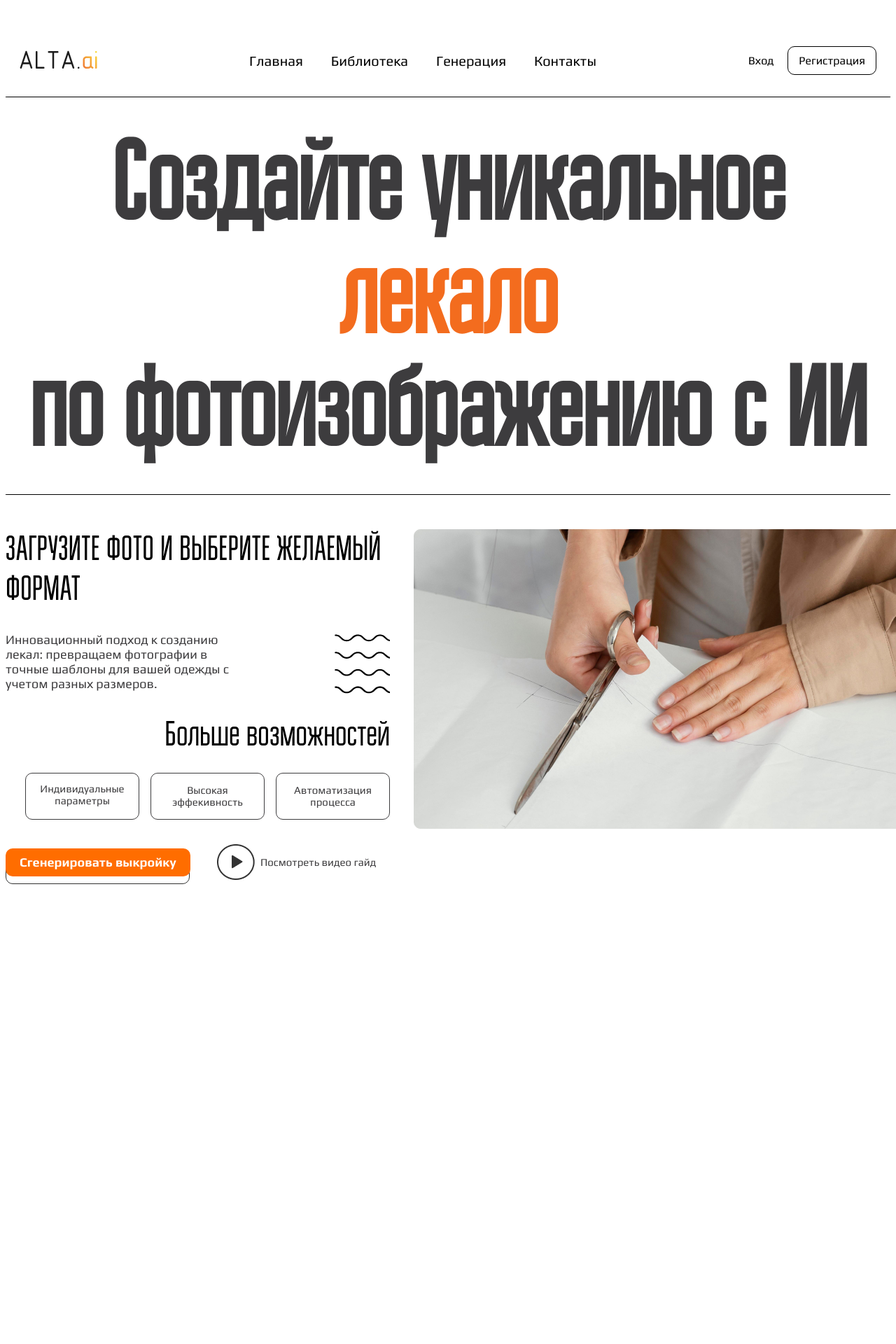
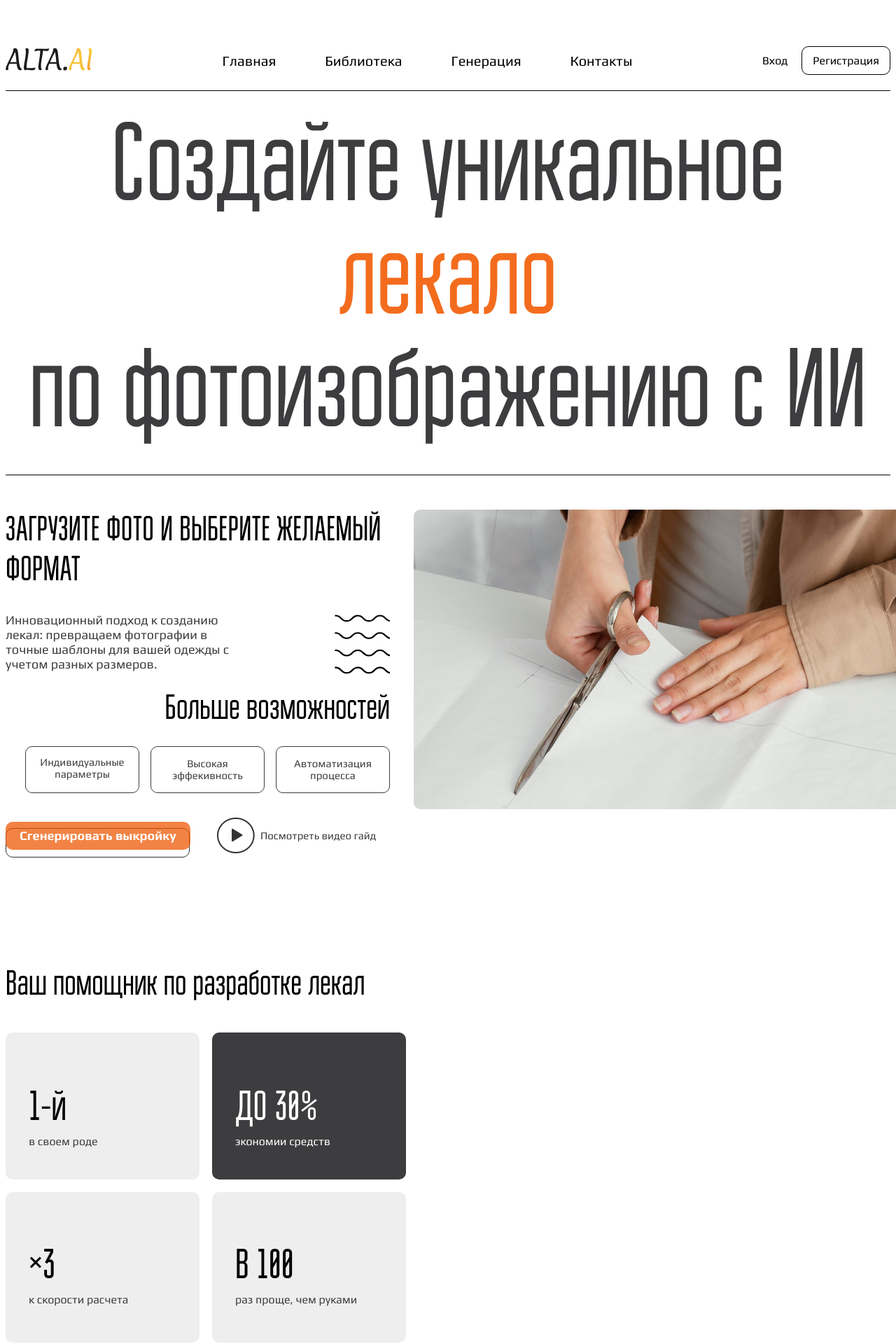
Before and after one commit to Tengreyt/alta-project, a Vue app: page / in a window 1280 px wide. Shown: the top 1920 px of the page at 70% size. Before the commit the page ends 1372 px from the top, so only its background shows below. Built offline with nearby package versions, Linux system fonts and the light colour scheme.

Commit message:
advantages-section

```diff
--- a/src/App.vue
+++ b/src/App.vue
@@ -1,8 +1,9 @@
 <template>
   <div class="main">
-    <AppHeader></AppHeader>
-    <TemplateCreator></TemplateCreator>
-    <ContentSection></ContentSection>
+    <AppHeader />
+    <TemplateCreator />
+    <ContentSection />
+    <AppAdvantages />
   </div>
 </template>
 
@@ -10,6 +11,7 @@
 import AppHeader from './components/AppHeader.vue';
 import TemplateCreator from './components/TemplateCreator.vue';
 import ContentSection from './components/ContentSection.vue';
+import AppAdvantages from './components/AppAdvantages.vue';
 
 </script>
 
--- /dev/null
+++ b/src/components/AppAdvantages.vue
@@ -0,0 +1,176 @@
+<template>
+    <h2 class="titlt-section">Ваш помощник по разработке лекал</h2>
+    <div class="advantages">
+        <div class="card-adv">
+            <div class="title-card card">
+                <p class="title-card-text">1-й</p>
+                <p class="title-card-subtext">в своем роде</p>
+            </div>
+            <div class="title-card-dark card-dark">
+                <p class="title-card-text">ДО 30%</p>
+                <p class="title-card-subtext-dark">экономии средств</p>
+            </div>
+            <div class="title-card card-gray">
+                <p class="title-card-text">×3</p>
+                <p class="title-card-subtext">к скорости расчета</p>
+            </div>
+            <div class="title-card card-gray">
+                <p class="title-card-text">В 100</p>
+                <p class="title-card-subtext">раз проще, чем руками</p>
+            </div>
+        </div>
+    </div>
+</template>
+
+<script setup>
+
+</script>
+
+<style scoped>
+.titlt-section {
+    font-family: 'BravoRG', sans-serif;
+    font-size: 50px;
+    font-weight: 400;
+    line-height: 57.7px;
+    color: #000;
+    margin-bottom: 20px;
+}
+
+.advantages {
+    display: flex;
+    flex-wrap: wrap;
+    gap: 20px;
+    margin-top: 40px;
+}
+
+.card-adv {
+    max-width: 573px;
+    display: flex;
+    flex-wrap: wrap;
+    gap: 18px;
+}
+
+.card {
+    padding: 63px 133px 43px 33px;
+}
+
+.card-dark {
+    padding: 76px 86px 43px 33px;
+}
+
+.card-gray {
+    padding: 74px 49px 51px 33px;
+}
+
+.title-card, .title-card-dark {
+    max-width: 277px;
+    width: 277px;
+    border-radius: 10px;
+    /* padding: 20px; */
+    display: flex;
+    flex-direction: column;
+    justify-content: flex-end;
+    align-items: flex-start;
+    box-sizing: border-box;
+}
+
+.title-card {
+    background-color: #EEEEEE;
+}
+
+.title-card-dark {
+    background-color: #3D3C3E;
+    color: #ffffff;
+}
+
+.title-card-text {
+    font-family: 'BravoRG', sans-serif;
+    font-size: 60px;
+    font-weight: 400;
+    line-height: 1;
+    margin: 0;
+}
+
+.title-card-subtext-dark {
+    font-family: 'Play', sans-serif;
+    font-size: 16px;
+    font-weight: 400;
+    line-height: 1.3;
+    margin: 10px 0px 0px 0px;
+}
+
+.title-card-subtext {
+    font-family: 'Play', sans-serif;
+    font-size: 16px;
+    font-weight: 400;
+    line-height: 1.3;
+    margin: 10px 0px 0px 0px;
+    color: #3D3C3E;
+}
+
+@media (max-width: 1024px) {
+    .titlt-section {
+        font-size: 40px;
+        text-align: center;
+    }
+
+    .title-card, .title-card-dark {
+        width: 240px;
+        height: 180px;
+        padding: 15px;
+    }
+
+    .title-card-text {
+        font-size: 50px;
+    }
+
+    .title-card-subtext {
+        font-size: 14px;
+    }
+}
+
+@media (max-width: 768px) {
+    .titlt-section {
+        font-size: 35px;
+    }
+
+    .advantages {
+        justify-content: center;
+    }
+
+    .title-card, .title-card-dark {
+        width: 220px;
+        height: 160px;
+        padding: 12px;
+    }
+
+    .title-card-text {
+        font-size: 40px;
+    }
+
+    .title-card-subtext {
+        font-size: 12px;
+    }
+}
+
+@media (max-width: 480px) {
+    .titlt-section {
+        font-size: 28px;
+    }
+
+    .title-card, .title-card-dark {
+        width: 100%;
+        max-width: 220px;
+        height: 140px;
+        padding: 10px;
+    }
+
+    .title-card-text {
+        font-size: 30px;
+    }
+
+    .title-card-subtext {
+        font-size: 10px;
+    }
+}
+</style>
--- a/src/components/AppHeader.vue
+++ b/src/components/AppHeader.vue
@@ -3,7 +3,7 @@
     <header class="upload-container">
       <div class="header-row">
         <div class="header-logo">
-          <img src="../assets/images/ALTA.ai.png" alt="ALTA.ai">
+          <img src="../assets/images/ALTA.AI.png" alt="ALTA.ai">
         </div>
         <nav class="nav">
           <ul class="nav-list">
@@ -132,7 +132,7 @@ const switchToLogin = () => {
 
 <style scoped>
 .upload-container {
-  padding: 58px 0 31px 0;
+  padding: 58px 0 0px 0;
   border-bottom: 1px solid #000000;
 }
 
@@ -141,7 +141,7 @@ const switchToLogin = () => {
   justify-content: space-between;
   align-items: center;
   flex-wrap: wrap;
-  padding: 0 20px;
+  margin-bottom: 22px ;
 }
 
 .header-logo img {
@@ -154,7 +154,7 @@ const switchToLogin = () => {
   display: flex;
   padding: 0;
   margin: 0;
-  gap: 40px;
+  gap: 70px;
   flex-wrap: wrap;
 }
 
--- a/src/components/ContentSection.vue
+++ b/src/components/ContentSection.vue
@@ -97,7 +97,7 @@ const togglePlayer = () => {
 
 .wavy {
     margin-top: 25px;
-    margin-bottom: -30px;
+    margin-bottom: -40px;
 }
 
 .info-subtitle {
@@ -168,7 +168,7 @@ const togglePlayer = () => {
 }
 
 .button {
-    background-color: #FF6D00;
+    background-color: #EE5600BA;
     color: white;
     font-family: 'Play', sans-serif;
     font-size: 18px;
--- a/src/components/TemplateCreator.vue
+++ b/src/components/TemplateCreator.vue
@@ -10,20 +10,20 @@
 
 <style scoped>
 .template{
-    margin-top: 44px;
+    margin-top: 25px;
     border-bottom: 1px solid #000000;
 }
 
 .template-content {
     font-family: 'BravoRG', sans-serif;
     font-size: 80px;
-    font-weight: 400;
-    line-height: 161.56px;
-    text-align: center;
     margin-bottom: 38px;
 }
 
 .template-title {
+    line-height: 161.56px;
+    text-align: center;
+    font-weight: 400;
     color: #3D3C3E;
     margin: 0px;
 }
```
Also changed, not shown: src/assets/images/ALTA.ai.png.
